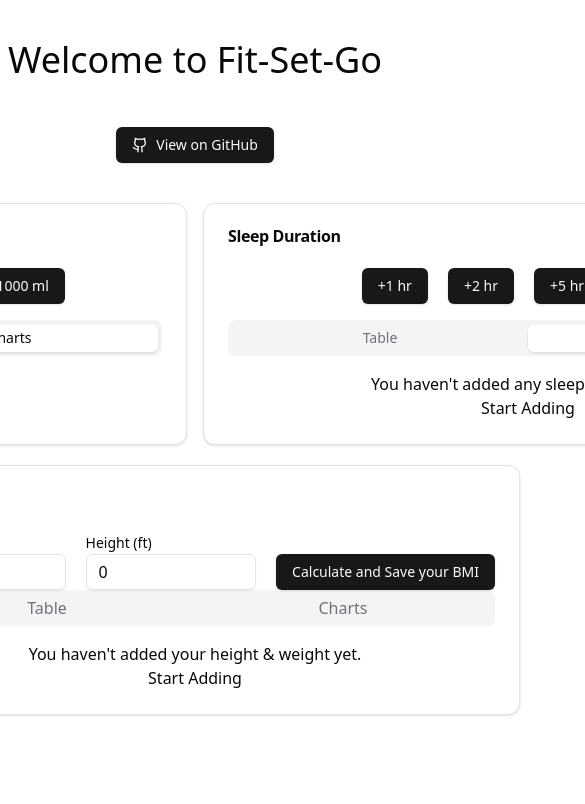
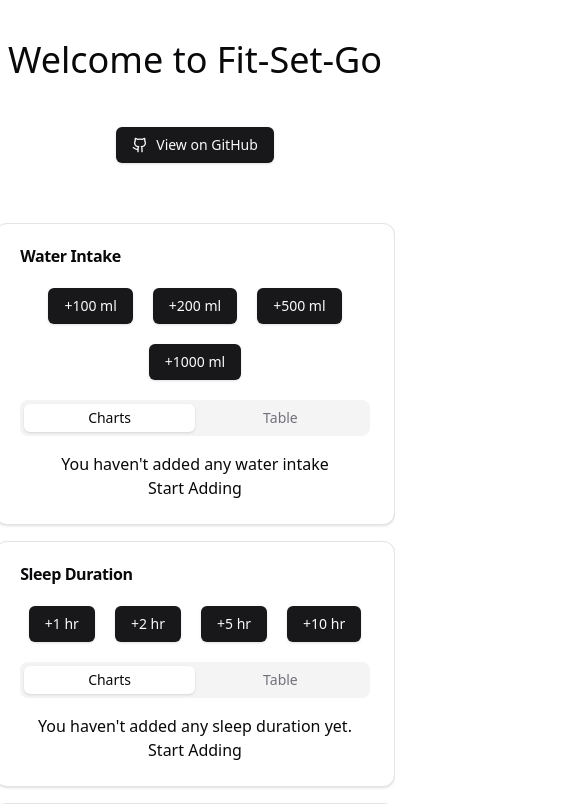
Before and after one commit to Dante-Nephilim/fit-set-go, a Next.js app: page / in a window 390 px wide. Shown: the top 804 px of the page, 585 px wide, since content can reach past the window. Built offline with nearby package versions, Linux system fonts and the light colour scheme.

Commit message:
responsive ui

```diff
--- a/app/page.tsx
+++ b/app/page.tsx
@@ -17,11 +17,9 @@ export default function Home() {
           </Button>
         </a>
       </div>
-      <div className="flex justify-center gap-4 m-5">
+      <div className="grid gap-4 p-5 md:flex justify-center md:flex-wrap">
         <WaterTracker />
         <SleepTracker />
-      </div>
-      <div className="flex justify-center gap-4 m-5">
         <BMITracker />
       </div>
     </>
--- a/components/BMI-Tracker/BMI-Tracker.tsx
+++ b/components/BMI-Tracker/BMI-Tracker.tsx
@@ -2,8 +2,7 @@ import { useState } from "react";
 import { Input } from "../ui/input";
 import { Button } from "../ui/button";
 import { Card, CardContent, CardHeader, CardTitle } from "../ui/card";
-import { TabsTrigger } from "@radix-ui/react-tabs";
-import { Tabs, TabsContent, TabsList } from "../ui/tabs";
+import { Tabs, TabsContent, TabsList, TabsTrigger } from "../ui/tabs";
 import BMITable from "./BMI-Tracker-Table";
 import BMIChart from "./BMI-Tracker-Chart";
 import { Label } from "../ui/label";
@@ -41,7 +40,7 @@ function BMITracker() {
         <CardTitle>BMI History</CardTitle>
       </CardHeader>
       <CardContent>
-        <div className="flex justify-center gap-5 items-end">
+        <div className="flex justify-center gap-5 items-end mb-5">
           <div>
             <Label htmlFor="weight">Weight (kg)</Label>
             <Input
@@ -64,12 +63,12 @@ function BMITracker() {
           </div>
           <Button onClick={() => calculateBMI()}>Calculate and Save your BMI</Button>
         </div>
-        <div>
-          <Tabs defaultValue="chart" className="w-[600px]">
+        <Tabs defaultValue="chart">
           <TabsList className="grid w-full grid-cols-2">
+            <TabsTrigger value="chart">Charts</TabsTrigger>
             <TabsTrigger value="table">Table</TabsTrigger>
-              <TabsTrigger value="chart">Charts</TabsTrigger>
           </TabsList>
+
           <TabsContent value="table">
             {history.length !== 0 && <BMITable data={history} />}
             {history.length === 0 && <EmptyState />}
@@ -79,7 +78,6 @@ function BMITracker() {
             {history.length === 0 && <EmptyState />}
           </TabsContent>
         </Tabs>
-        </div>
       </CardContent>
     </Card>
   );
--- a/components/Sleep-Tracker/Sleep-Tracker.tsx
+++ b/components/Sleep-Tracker/Sleep-Tracker.tsx
@@ -39,17 +39,16 @@ function SleepTracker() {
       </CardHeader>
       <CardContent>
         <div>
-          <div className="flex justify-center gap-5">
+          <div className="flex justify-center gap-5 flex-wrap mb-5">
             <Button onClick={() => addSleepIntake(1)}>+1 hr</Button>
             <Button onClick={() => addSleepIntake(2)}>+2 hr</Button>
             <Button onClick={() => addSleepIntake(5)}>+5 hr</Button>
             <Button onClick={() => addSleepIntake(10)}>+10 hr</Button>
           </div>
-          <div className="flex justify-center mt-4">
-            <Tabs defaultValue="chart" className="w-[600px]">
+          <Tabs defaultValue="chart">
             <TabsList className="grid w-full grid-cols-2">
+              <TabsTrigger value="chart">Charts</TabsTrigger>
               <TabsTrigger value="table">Table</TabsTrigger>
-                <TabsTrigger value="chart">Charts</TabsTrigger>
             </TabsList>
 
             <TabsContent value="table">
@@ -63,7 +62,6 @@ function SleepTracker() {
             </TabsContent>
           </Tabs>
         </div>
-        </div>
       </CardContent>
     </Card>
   );
--- a/components/Water-Tracker/Water-Tracker.tsx
+++ b/components/Water-Tracker/Water-Tracker.tsx
@@ -39,17 +39,16 @@ function WaterTracker() {
       </CardHeader>
       <CardContent>
         <div>
-          <div className="flex justify-center gap-5">
+          <div className="flex justify-center gap-5 flex-wrap mb-5">
             <Button onClick={() => addWaterIntake(100)}>+100 ml</Button>
             <Button onClick={() => addWaterIntake(200)}>+200 ml</Button>
             <Button onClick={() => addWaterIntake(500)}>+500 ml</Button>
             <Button onClick={() => addWaterIntake(1000)}>+1000 ml</Button>
           </div>
-          <div className="flex justify-center mt-4">
-            <Tabs defaultValue="chart" className="w-[600px]">
+          <Tabs defaultValue="chart">
             <TabsList className="grid w-full grid-cols-2">
+              <TabsTrigger value="chart">Charts</TabsTrigger>
               <TabsTrigger value="table">Table</TabsTrigger>
-                <TabsTrigger value="chart">Charts</TabsTrigger>
             </TabsList>
 
             <TabsContent value="table">
@@ -63,7 +62,6 @@ function WaterTracker() {
             </TabsContent>
           </Tabs>
         </div>
-        </div>
       </CardContent>
     </Card>
   );
```
Lines whose indentation alone changed are shown as unchanged.
